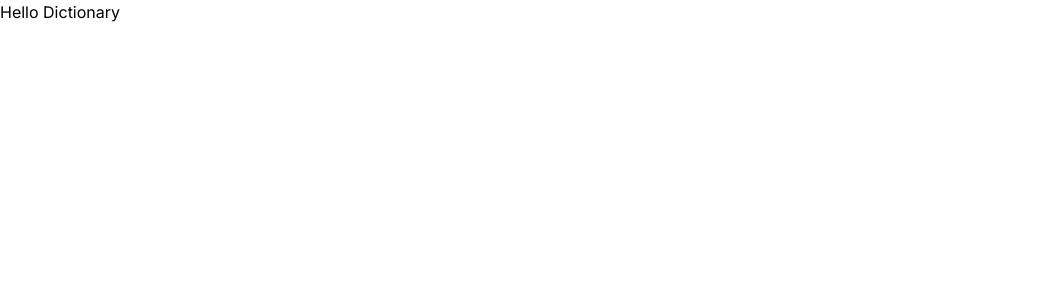
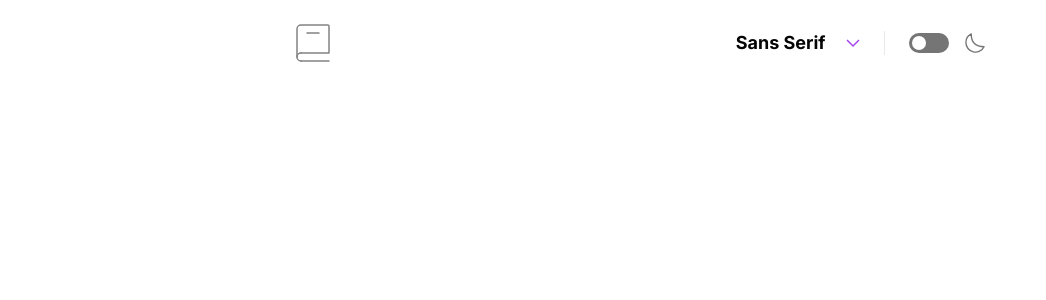
Before and after one commit to lleonardus/dictionary, a React (Vite) app: page / in a window 1280 px wide. Shown: the top 300 px of the page, without its empty margins (0-1046 px from the left). Built offline with nearby package versions, Linux system fonts and the light colour scheme.

Commit message:
creating Header component

```diff
--- a/src/App.jsx
+++ b/src/App.jsx
@@ -1,5 +1,22 @@
+import { useState } from "react";
+import Header from "./components/Header";
+import Container from "./components/Container";
+
 function App() {
-  return <div>Hello Dictionary</div>;
+  const [fontFamily, setFontFamily] = useState({
+    name: "Sans Serif",
+    tailwindName: "sans",
+  });
+
+  return (
+    <div
+      className={`h-screen w-screen bg-white text-sm text-black sm:text-base dark:bg-black dark:text-white font-${fontFamily.tailwindName}`}
+    >
+      <Container>
+        <Header fontFamily={fontFamily} setFontFamily={setFontFamily} />
+      </Container>
+    </div>
+  );
 }
 
 export default App;
--- /dev/null
+++ b/src/components/Header.jsx
@@ -0,0 +1,109 @@
+import { useState } from "react";
+import { useEffect } from "react";
+
+export default function Header({ fontFamily, setFontFamily }) {
+  const [isOpen, setIsOpen] = useState(false);
+  const [theme, setTheme] = useState(() => {
+    const storedTheme = localStorage.getItem("theme");
+
+    if (storedTheme) return storedTheme;
+
+    const isPreferredColorSchemeDark = window.matchMedia(
+      "(prefers-color-scheme: dark)",
+    ).matches;
+
+    return isPreferredColorSchemeDark ? "dark" : "light";
+  });
+
+  function handleTheme() {
+    setTheme((theme) => (theme === "light" ? "dark" : "light"));
+  }
+
+  useEffect(
+    function () {
+      if (theme === "dark") {
+        document.documentElement.classList.add("dark");
+        document.documentElement.classList.remove("light");
+        localStorage.setItem("theme", "dark");
+      } else {
+        document.documentElement.classList.add("light");
+        document.documentElement.classList.remove("dark");
+        localStorage.setItem("theme", "light");
+      }
+    },
+    [theme],
+  );
+  return (
+    <header className="flex items-center justify-between">
+      <div>
+        <img src="./images/logo.svg" alt="logo" />
+      </div>
+      <div className="flex items-center gap-4 sm:gap-6">
+        <div className="relative border-r border-gray-400 pr-4 font-bold sm:pr-6">
+          <div
+            className="flex cursor-pointer gap-5"
+            onClick={() => setIsOpen((isOpen) => !isOpen)}
+          >
+            <span>{fontFamily.name}</span>
+            <img src="./images/icon-arrow-down.svg" alt="arrow down" />
+          </div>
+          <ul
+            className={`absolute right-4 mt-5 flex flex-col gap-4 rounded-2xl bg-white py-6 pl-6 pr-20 font-mono shadow-md drop-shadow *:cursor-pointer sm:right-5 dark:bg-gray-800 dark:shadow-[0px_0px_30px_0px_rgba(164,69,237,1)] ${!isOpen ? "hidden" : ""}`}
+          >
+            <li
+              onClick={() =>
+                setFontFamily({ name: "Sans Serif", tailwindName: "sans" })
+              }
+              className="w-max font-sans hover:text-purple"
+            >
+              Sans Serif
+            </li>
+            <li
+              onClick={() =>
+                setFontFamily({ name: "Serif", tailwindName: "serif" })
+              }
+              className="w-max font-serif hover:text-purple"
+            >
+              Serif
+            </li>
+            <li
+              onClick={() =>
+                setFontFamily({ name: "Mono", tailwindName: "mono" })
+              }
+              className="w-max font-mono hover:text-purple"
+            >
+              Mono
+            </li>
+          </ul>
+        </div>
+        <div className="flex gap-3 sm:gap-4">
+          <button
+            onClick={handleTheme}
+            className="relative h-5 w-10 rounded-xl bg-gray-500 text-black hover:bg-purple dark:bg-purple dark:text-white"
+          >
+            <div
+              className={`absolute top-[50%] aspect-square w-[14px] translate-x-[3px] translate-y-[-50%] rounded-full bg-white transition-transform dark:translate-x-[23px]`}
+            ></div>
+          </button>
+          <div className="text-gray-500 dark:text-purple">
+            <svg
+              xmlns="http://www.w3.org/2000/svg"
+              width="20"
+              height="20"
+              viewBox="0 0 22 22"
+            >
+              <path
+                fill="none"
+                stroke="currentColor"
+                strokeLinecap="round"
+                strokeLinejoin="round"
+                strokeWidth="1.5"
+                d="M1 10.449a10.544 10.544 0 0 0 19.993 4.686C11.544 15.135 6.858 10.448 6.858 1A10.545 10.545 0 0 0 1 10.449Z"
+              />
+            </svg>
+          </div>
+        </div>
+      </div>
+    </header>
+  );
+}
```
